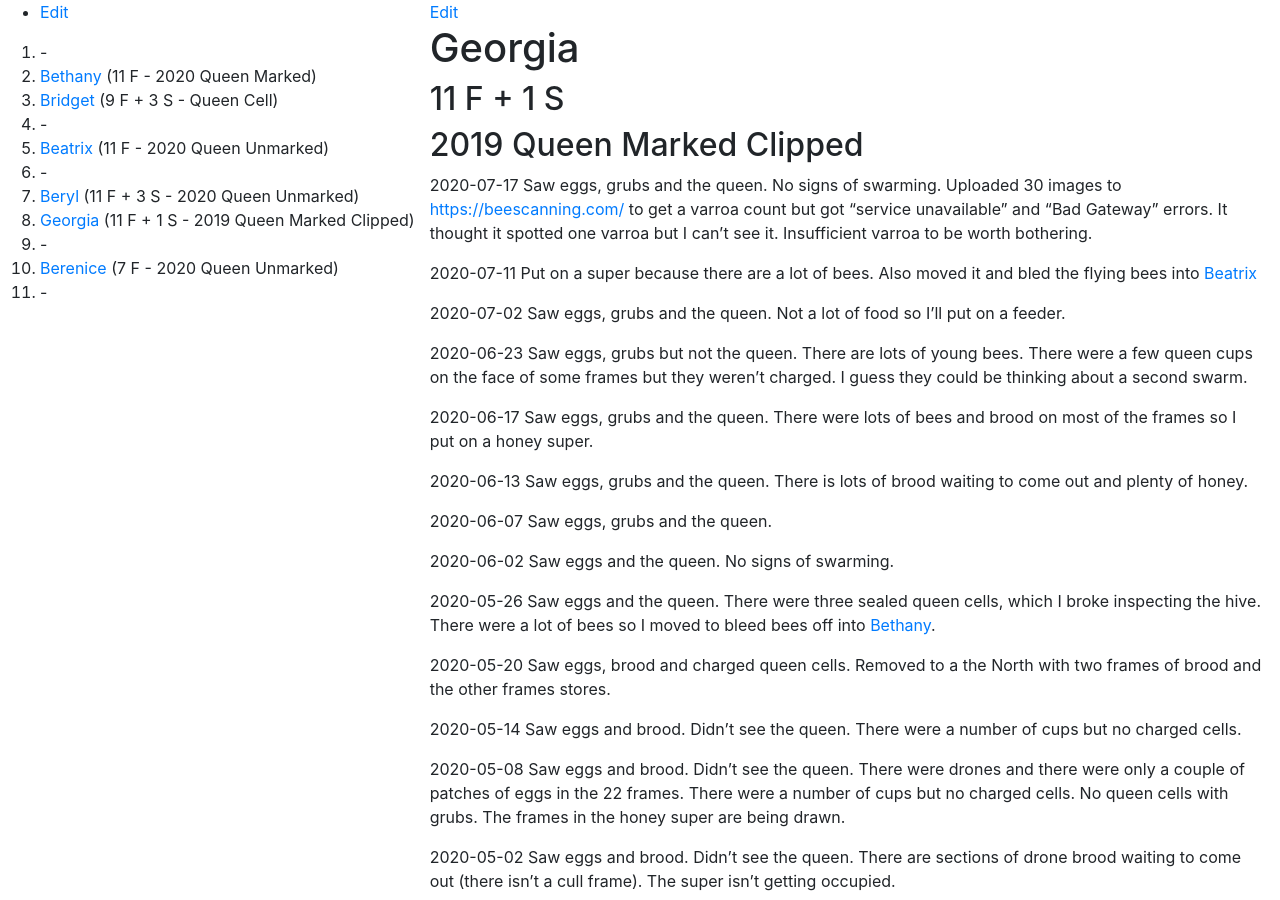
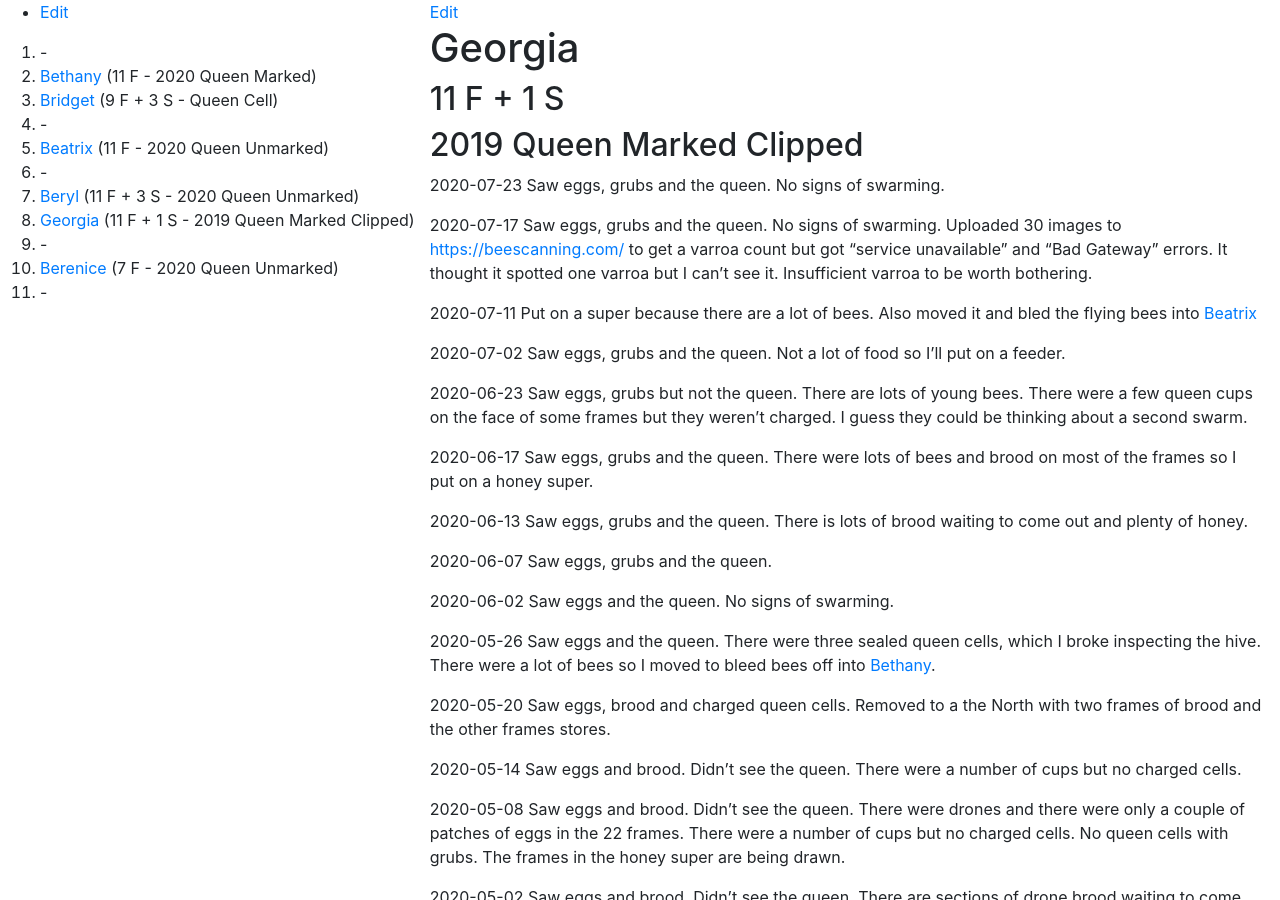
Before and after one commit to joejcollins/rhapsody-angel, a Jekyll site: the page built from queens/2019-georgia.md, in a window 1280 px wide and 900 px high. Built offline with Jekyll 4.4.1, drawn with Linux system fonts in a browser that asks for light colours; our own code applies the rules of GitHub Pages for plain Markdown files.

Commit message:
Update 2019-georgia.md

```diff
--- a/queens/2019-georgia.md
+++ b/queens/2019-georgia.md
@@ -1,6 +1,8 @@
 # Georgia
 ## 11 F + 1 S
 ## 2019 Queen Marked Clipped
+
+2020-07-23 Saw eggs, grubs and the queen.  No signs of swarming.
 
 2020-07-17 Saw eggs, grubs and the queen.  No signs of swarming.  Uploaded 30 images to <https://beescanning.com/> to get a varroa count but got "service unavailable" and "Bad Gateway" errors.  It thought it spotted one varroa but I can't see it.  Insufficient varroa to be worth bothering.
 
```
